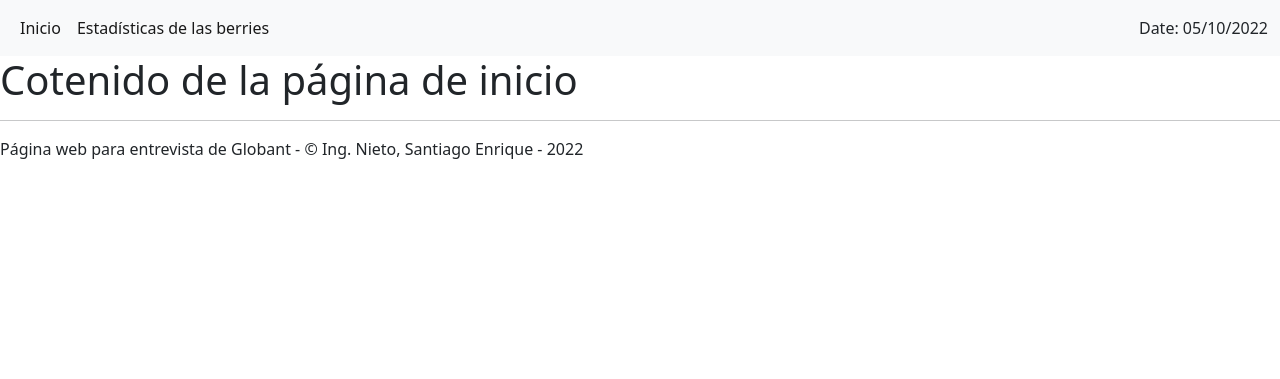
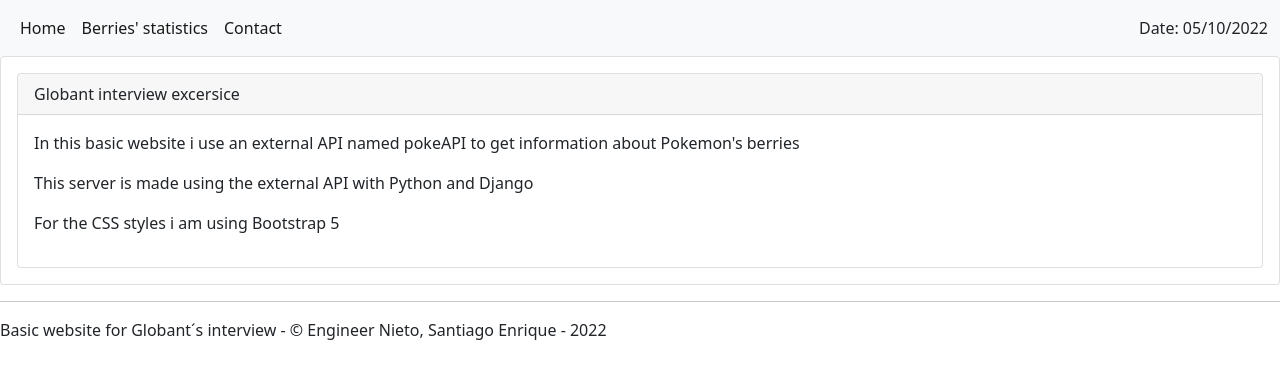
Before and after one commit to santinieto/pokeAPI_globant, a Django app: page /index/ in a window 1280 px wide. Shown: the top 379 px of the page. Run offline with Django 4.2, Linux system fonts and the light colour scheme; some libraries are stand-ins or nearby versions.

Commit message:
Agregue el footer a las paginas, agregue la URL de contacto y la primera version del fichero README.md para obtener informacion sobre el desarrollo

```diff
--- a/globantWebsite/globantWebsite/urls.py
+++ b/globantWebsite/globantWebsite/urls.py
@@ -22,4 +22,5 @@ urlpatterns = [
     path("index/",              views.index,            name="index"),
     path("inicio/",             views.index,            name="inicio"),
     path("all-berry-stats/",    views.allBerryStats,    name="all_berry_stats"),
+    path("contact/",            views.contact,          name="contact"),
 ]
--- a/globantWebsite/pokeAPI/templates/all_berry_stats.html
+++ b/globantWebsite/pokeAPI/templates/all_berry_stats.html
@@ -20,7 +20,7 @@
 
                 <div class="card" style="width: auto;">
                     <div class="card-header">
-                        Hay {{nberries}} berries para listar
+                        There are {{nberries}} berries to list
                     </div>
                     <div class="card-body">
 
@@ -39,7 +39,7 @@
 
                 <div class="card" style="width: auto;">
                     <div class="card-header">
-                        Estadísticas de crecimiento
+                        Statistics
                     </div>
                     <div class="card-body">
                         <ul class="list-group list-group-light">
--- a/globantWebsite/pokeAPI/templates/footer.html
+++ b/globantWebsite/pokeAPI/templates/footer.html
@@ -1,5 +1,5 @@
 <hr>
 
 <footer>
-    Página web para entrevista de Globant - &copy; Ing. Nieto, Santiago Enrique - 2022
+    Basic website for Globant´s interview - &copy; Engineer Nieto, Santiago Enrique - 2022
 </footer>
--- a/globantWebsite/pokeAPI/templates/index.html
+++ b/globantWebsite/pokeAPI/templates/index.html
@@ -9,5 +9,26 @@
 {% endblock %}
 
 {% block content %}
-    <h1>Cotenido de la página de inicio</h1>
+
+    <div class="d-flex justify-content-center">
+        <div class="card" style="width: 100rem;">
+            <div class="card-body">
+
+                <div class="card" style="width: auto;">
+                    <div class="card-header">
+                    Globant interview excersice
+                    </div>
+                    <div class="card-body">
+                        <div class="col align-self-start">
+                        <p>In this basic website i use an external API named pokeAPI to get information about Pokemon's berries</p>
+                        <p>This server is made using the external API with Python and Django</p>
+                        <p>For the CSS styles i am using Bootstrap 5</p>
+                        </div>
+                    </div>
+                </div>
+
+            </div>
+        </div>
+    </div>
+
 {% endblock %}
--- a/globantWebsite/pokeAPI/templates/navbar.html
+++ b/globantWebsite/pokeAPI/templates/navbar.html
@@ -5,10 +5,13 @@
         <div class="collapse navbar-collapse" id="navbarSupportedContent">
         <ul class="navbar-nav me-auto mb-2 mb-lg-0">
             <li class="nav-item">
-            <a class="nav-link active" aria-current="page" href="{% url 'inicio' %}">Inicio</a>
+            <a class="nav-link active" aria-current="page" href="{% url 'inicio' %}">Home</a>
             </li>
             <li class="nav-item">
-            <a class="nav-link active" aria-current="page" href="{% url 'all_berry_stats' %}">Estadísticas de las berries</a>
+            <a class="nav-link active" aria-current="page" href="{% url 'all_berry_stats' %}">Berries' statistics</a>
+            </li>
+            <li class="nav-item">
+            <a class="nav-link active" aria-current="page" href="{% url 'contact' %}">Contact</a>
             </li>
         </ul>
         <div>
--- a/globantWebsite/pokeAPI/views.py
+++ b/globantWebsite/pokeAPI/views.py
@@ -48,3 +48,8 @@ def allBerryStats(request):
         'berry_grow_times' : berry_grow_times,
         'berries_dicc' : berries_dicc,
     })
+
+def contact(request):
+    return render(request, 'contact.html', {
+        'title' : 'Página de contacto',
+    })
```
Also changed, not shown: globantWebsite/pokeAPI/templates/contact.html (added, +41 -0 lines), README.md (added), 1 other file.
